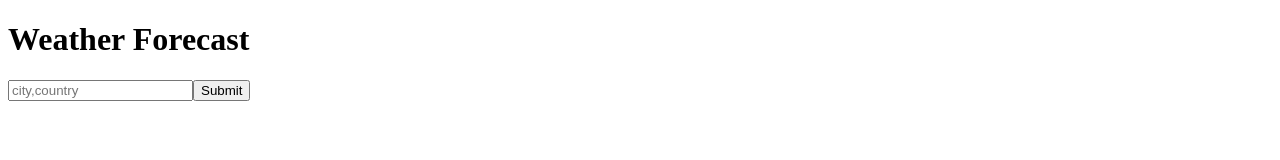
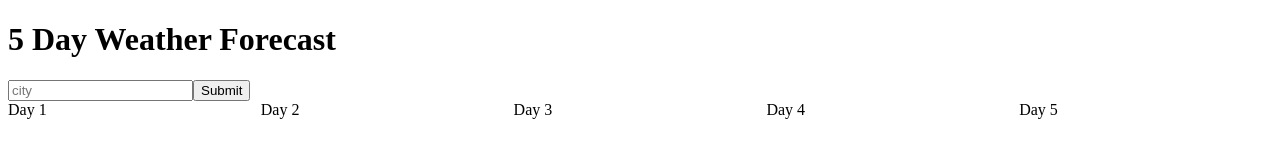
Before and after one commit to Luan-Pham/Weather-App, a plain HTML site: page index.html in a window 1280 px wide. Drawn offline with Linux system fonts and the light colour scheme.

Commit message:
added function to display fetched data

```diff
--- a/Assets/script.js
+++ b/Assets/script.js
@@ -5,13 +5,27 @@
 var searchBtn = document.getElementById("searchBtn");
 
 function search() {
+  var location = document.getElementById("location").value;
+  console.log(location);
   var apiURL =
-    "api.openweathermap.org/data/2.5/forecast?q=" +
+    "https://api.openweathermap.org/data/2.5/forecast?q=" +
     location +
-    "&appid=84f4552f8265e604690655d0c9488cfe";
+    "&units=imperial&appid=84f4552f8265e604690655d0c9488cfe";
   fetch(apiURL)
     .then((response) => response.json())
-    .then((data) => console.log(data));
+    .then((data) => (console.log(data), displayWeather(data)));
+}
+
+function displayWeather(data) {
+  const { temp, humidity } = data.list[0].main;
+  const { main, description, icon } = data.list[0].weather[0];
+
+  console.log(temp, humidity);
+  console.log(main, description, icon);
+  // const { name } = data;
+  // const { description } = data.list[0].weather;
+  // console.log(description);
+  // console.log(name);
 }
 
 searchBtn.addEventListener("click", search);
--- a/Assets/style.css
+++ b/Assets/style.css
@@ -10,3 +10,16 @@ h1 {
   height: 20%;
   width: 100%;
 }
+
+.forecast-contain {
+  display: inline-grid;
+  width: 100%;
+  grid-row-start: 1;
+  grid-row-end: 5;
+}
+
+.forecast-card {
+  width: 20%;
+  grid-row: 1/5;
+  align-content: flex-start;
+}
--- a/index.html
+++ b/index.html
@@ -8,17 +8,17 @@
     <title>Weather</title>
   </head>
   <body>
-    <h1>Weather Forecast</h1>
+    <h1>5 Day Weather Forecast</h1>
     <div class="search-contain">
-      <input type="text" name="city" id="location" placeholder="city,country" />
+      <input type="text" name="city" id="location" placeholder="city" />
       <button class="submit" id="searchBtn">Submit</button>
     </div>
     <div class="forecast-contain">
-      <div class="forecast-card" id="Monday"></div>
-      <div class="forecast-card" id="Tuesday"></div>
-      <div class="forecast-card" id="Wednesday"></div>
-      <div class="forecast-card" id="Thursday"></div>
-      <div class="forecast-card" id="Friday"></div>
+      <div class="forecast-card" id="Monday">Day 1</div>
+      <div class="forecast-card" id="Tuesday">Day 2</div>
+      <div class="forecast-card" id="Wednesday">Day 3</div>
+      <div class="forecast-card" id="Thursday">Day 4</div>
+      <div class="forecast-card" id="Friday">Day 5</div>
     </div>
     <script src="Assets/script.js"></script>
   </body>
```
